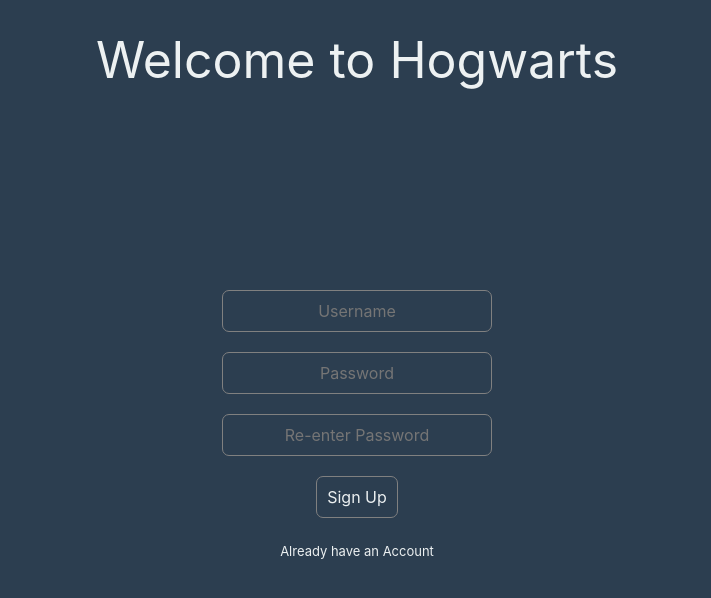
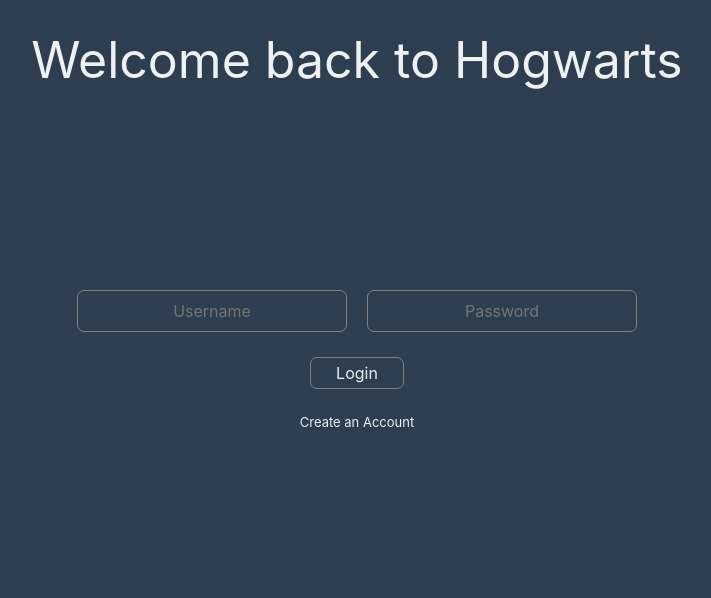
Before and after one commit to HarryPotterProjects/My-Hogwarts-Journey, a React (Create React App) app in the folder frontend/: page /login in a window 1280 px wide. Shown: the top 598 px of the page, without its empty margins (283-994 px from the left). Built offline with nearby package versions, Linux system fonts and the light colour scheme.

Commit message:
front can swithc Login-SignUp

```diff
--- a/frontend/package.json
+++ b/frontend/package.json
@@ -8,6 +8,7 @@
     "@testing-library/user-event": "^13.5.0",
     "react": "^18.3.1",
     "react-dom": "^18.3.1",
+    "react-router-dom": "^6.26.1",
     "react-scripts": "5.0.1",
     "web-vitals": "^2.1.4"
   },
--- a/frontend/src/App.js
+++ b/frontend/src/App.js
@@ -1,11 +1,16 @@
 import './App.css';
+import { BrowserRouter as Router, Route, Routes } from 'react-router-dom';
 import Login from './components/Login'
 import Signup from './components/Signup'
 function App() {
   return (
-    <div className="App">
-      <div><Signup/></div>
-    </div>
+   <Router>
+    <Routes>
+      <Route path="/" element={<Signup />} />
+      <Route path="/signup" element={<Signup />}/>
+      <Route path="/login" element={<Login/>}/>
+    </Routes>
+   </Router>
   );
 }
 
--- a/frontend/src/components/Login.css
+++ b/frontend/src/components/Login.css
@@ -17,7 +17,8 @@
 }
 input,button {
     all: unset;
-  }
+}
+
 .login-credentials-container {
     width: 100%;
     margin-bottom: 40px;
@@ -38,11 +39,14 @@
     border: .5px solid grey;
 }
 .login-submit{
-    padding: 5px;
-    width: calc(40% - 10px);
-    box-sizing: border-box;
     cursor: pointer;
+    padding: 5px 25px;
     transition: background-color 0.5s ease;
+    margin-bottom: 20px;
+
+}
+.login-submit:hover{
+    background-color: hsl(145, 82%, 30%);
 }
 .create-account{
     color: #ecf0f1;
@@ -62,3 +66,6 @@
 .login-submit:hover{
     background-color: hsl(145, 82%, 30%);
 }
+.switching-signup{
+    text-decoration: none;
+}
--- a/frontend/src/components/Login.js
+++ b/frontend/src/components/Login.js
@@ -1,4 +1,5 @@
 import React from 'react'
+import { Link } from 'react-router-dom';
 import './Login.css'
 function Login() {
   return (
@@ -7,14 +8,13 @@
                 Welcome back to Hogwarts
             </div>
             <div className="login-container">
-                <div className="login-credentials-container">
                     <input className="login-credentials" type="text" placeholder='Username'/>
                     <input className="login-credentials" type="password" placeholder='Password'/>
-                </div>
-                <input className="login-submit" type="submit" value="Login"/>
             </div>
+            <input className="login-submit" type="submit" value="Login"/>
+            <Link to="/signup" className='switching-signup'>
             <button className="create-account">Create an Account</button>
-
+            </Link>
         </div>
   )
 }
--- a/frontend/src/components/Signup.css
+++ b/frontend/src/components/Signup.css
@@ -23,3 +23,18 @@
 .signup-submit:hover{
     background-color: hsl(145, 82%, 30%);
 }
+.login-account{
+    color: #ecf0f1;
+    font-size: small;
+    border: none;
+    padding: 5px;
+    box-sizing: border-box;
+    cursor: pointer;
+    transition: color 0.3s ease;
+}
+.create-account:hover{
+    color: hsl(45, 100%, 67%);
+}
+.switching-login{
+    text-decoration: none;
+}
--- a/frontend/src/components/Signup.js
+++ b/frontend/src/components/Signup.js
@@ -1,4 +1,5 @@
 import React from 'react'
+import { Link } from 'react-router-dom';
 import './Signup.css'
 function Signup() {
   return (
@@ -12,7 +13,10 @@
             <input className='signup-credentials' type="password" placeholder='Re-enter Password'/>
         </div>
         <input className="signup-submit" type="submit" value="Sign Up"/>
-        <button className="create-account">Already have an Account</button>
+        <Link to="/login" className='switching-login'>
+        <button className="login-account">Already have an Account</button>
+        </Link>
+
     </div>
   )
 }
```
Also changed, not shown: 1 other file (tests, documents, lock files or other folders).
